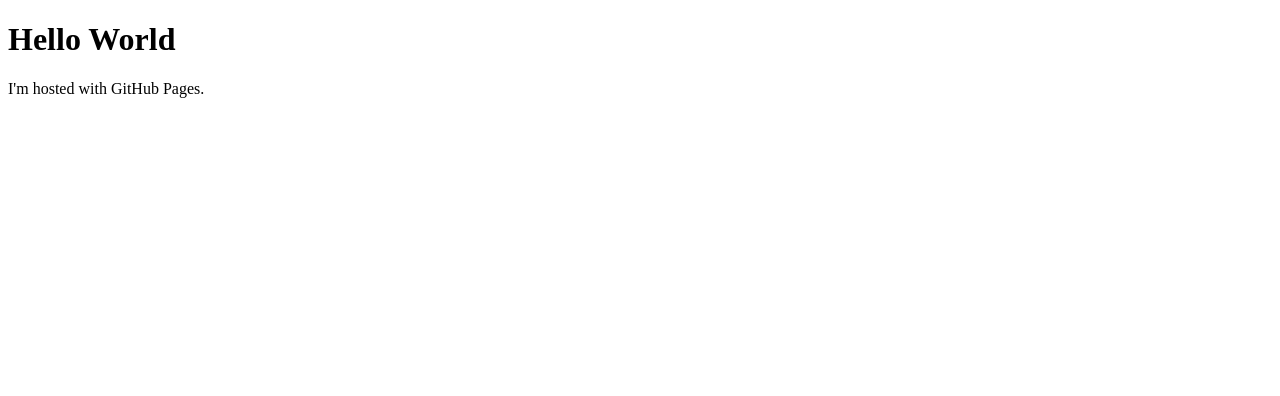
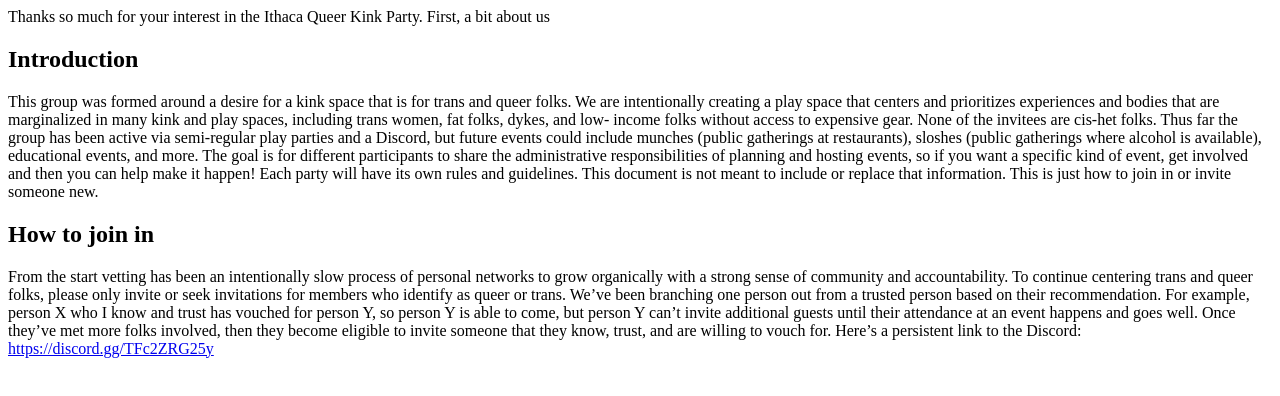
Before and after one commit to Erin-Ponderosa/iqkp, a plain HTML site: page index.html in a window 1280 px wide. Drawn offline with Linux system fonts and the light colour scheme.

Commit message:
Update index.html

```diff
--- a/index.html
+++ b/index.html
@@ -1,7 +1,21 @@
-<!DOCTYPE html>
-<html>
-<body>
-<h1>Hello World</h1>
-<p>I'm hosted with GitHub Pages.</p>
+Thanks so much for your interest in the Ithaca Queer Kink Party. First, a bit about us</p>
+
+<h2>Introduction</h2>
+<p>This group was formed around a desire for a kink space that is for trans and queer folks. We are intentionally creating a play space that centers and prioritizes experiences and bodies that are marginalized in many kink and play spaces, including trans women, fat folks, dykes, and low- income folks without access to expensive gear. None of the invitees are cis-het folks.
+
+Thus far the group has been active via semi-regular play parties and a Discord, but future events could include munches (public gatherings at restaurants), sloshes (public gatherings where alcohol is available), educational events, and more. The goal is for different participants to share the administrative responsibilities of planning and hosting events, so if you want a specific kind of event, get involved and then you can help make it happen!
+
+Each party will have its own rules and guidelines. This document is not meant to include or replace that information. This is just how to join in or invite someone new.</p>
+
+<h2>How to join in</h2>
+<p>From the start vetting has been an intentionally slow process of personal networks to grow organically with a strong sense of community and accountability.
+
+To continue centering trans and queer folks, please only invite or seek invitations for members who identify as queer or trans.
+
+We’ve been branching one person out from a trusted person based on their recommendation. For example, person X who I know and trust has vouched for person Y, so person Y is able to come, but person Y can’t invite additional guests until their attendance at an event happens and goes well. Once they’ve met more folks involved, then they become eligible to invite someone that they know, trust, and are willing to vouch for.
+
+Here’s a persistent link to the Discord: <a href="url">https://discord.gg/TFc2ZRG25y</a></p>
+
+
 </body>
 </html>
```
